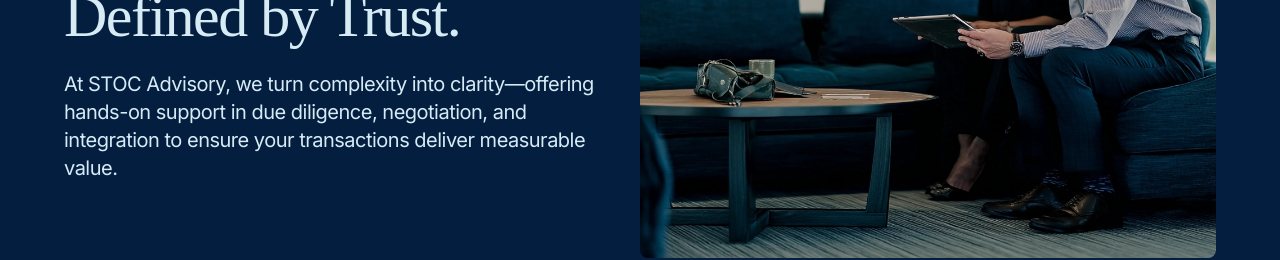
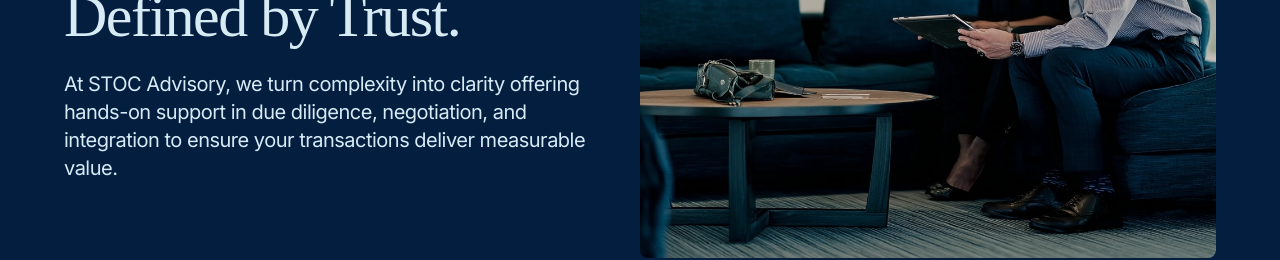
Before and after one commit to mhlauf1/stoc, a Next.js app: page /about in a window 1280 px wide. Shown: the part 382-642 px from the top of the page. Built offline with nearby package versions, Linux system fonts and the light colour scheme.

Commit message:
removing dash

```diff
--- a/src/components/about/Hero.tsx
+++ b/src/components/about/Hero.tsx
@@ -65,7 +65,7 @@ const Hero: React.FC = () => (
           variants={textVariants}
           className="text-[#d7ebf5] text-lg md:text-xl mt-4 md:max-w-[52ch] tracking-tight"
         >
-          At STOC Advisory, we turn complexity into clarity—offering hands-on
+          At STOC Advisory, we turn complexity into clarity offering hands-on
           support in due diligence, negotiation, and integration to ensure your
           transactions deliver measurable value.
         </motion.p>
```
